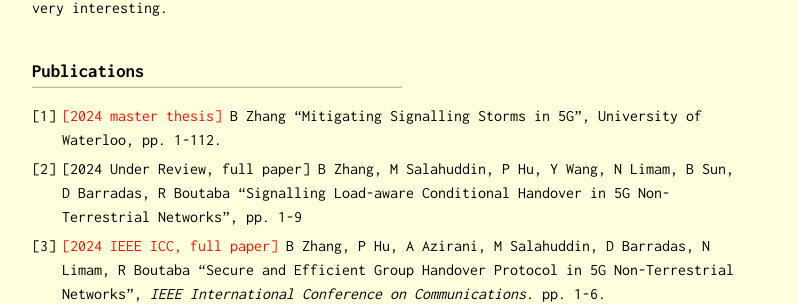
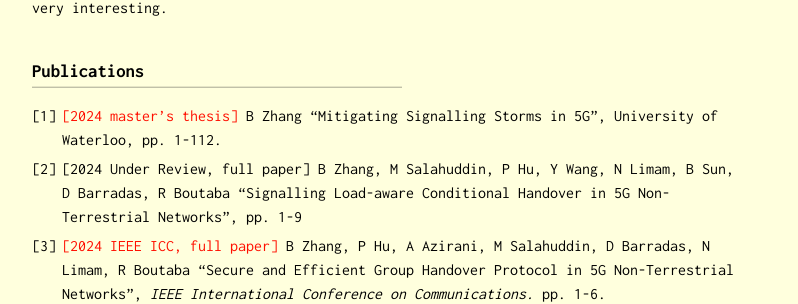
Before and after one commit to zbh888/zbh888.github.io, a Jekyll site: the page built from index.md, in a window 1280 px wide. Shown: the part 680-984 px from the top of the page, without its empty margins (238-1036 px from the left). Built offline with Jekyll 4.4.1, drawn with Linux system fonts in a browser that asks for light colours.

```diff
--- a/index.md
+++ b/index.md
@@ -11,7 +11,7 @@ I have realized that many modern technological advancements arise from solving i
 Over the years, I have found that I enjoy performing data analytics, forecasting, and reasoning. However, I am even more passionate about designing scalable communication systems and communication protocols. The trade-off among security, efficiency, and reliability is very interesting.
 
 ### Publications
-1. [[2024 master thesis]](https://hdl.handle.net/10012/20808) B Zhang "Mitigating Signalling Storms in 5G", University of Waterloo, pp. 1-112.
+1. [[2024 master's thesis]](https://hdl.handle.net/10012/20808) B Zhang "Mitigating Signalling Storms in 5G", University of Waterloo, pp. 1-112.
 2. [2024 Under Review, full paper]  B Zhang, M Salahuddin, P Hu, Y Wang, N Limam, B Sun, D Barradas, R Boutaba "Signalling Load-aware Conditional Handover in
 5G Non-Terrestrial Networks", pp. 1-9
 3. [[2024 IEEE ICC, full paper]](https://arxiv.org/abs/2403.13936) B Zhang, P Hu, A Azirani, M Salahuddin, D Barradas, N Limam, R Boutaba "Secure and Efficient Group Handover Protocol in 5G Non-Terrestrial Networks", _IEEE International Conference on Communications._ pp. 1-6.
```
